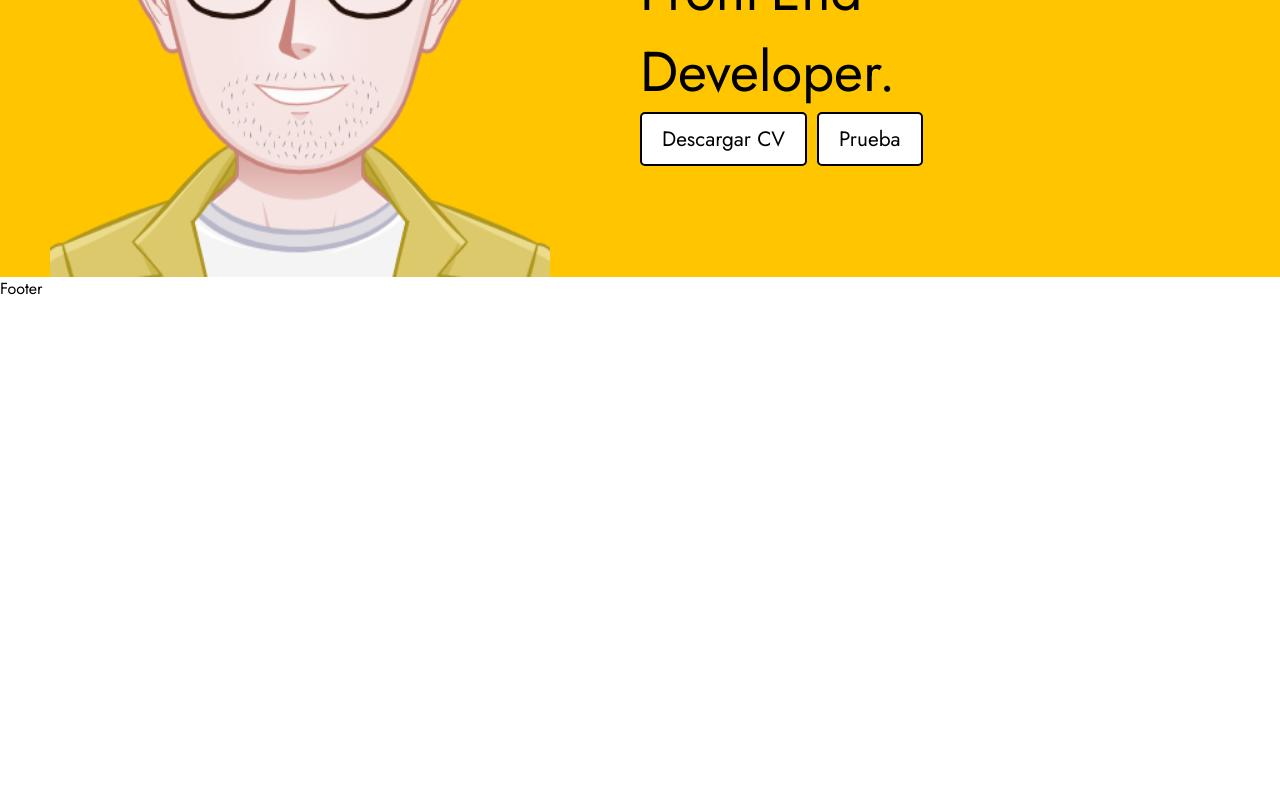
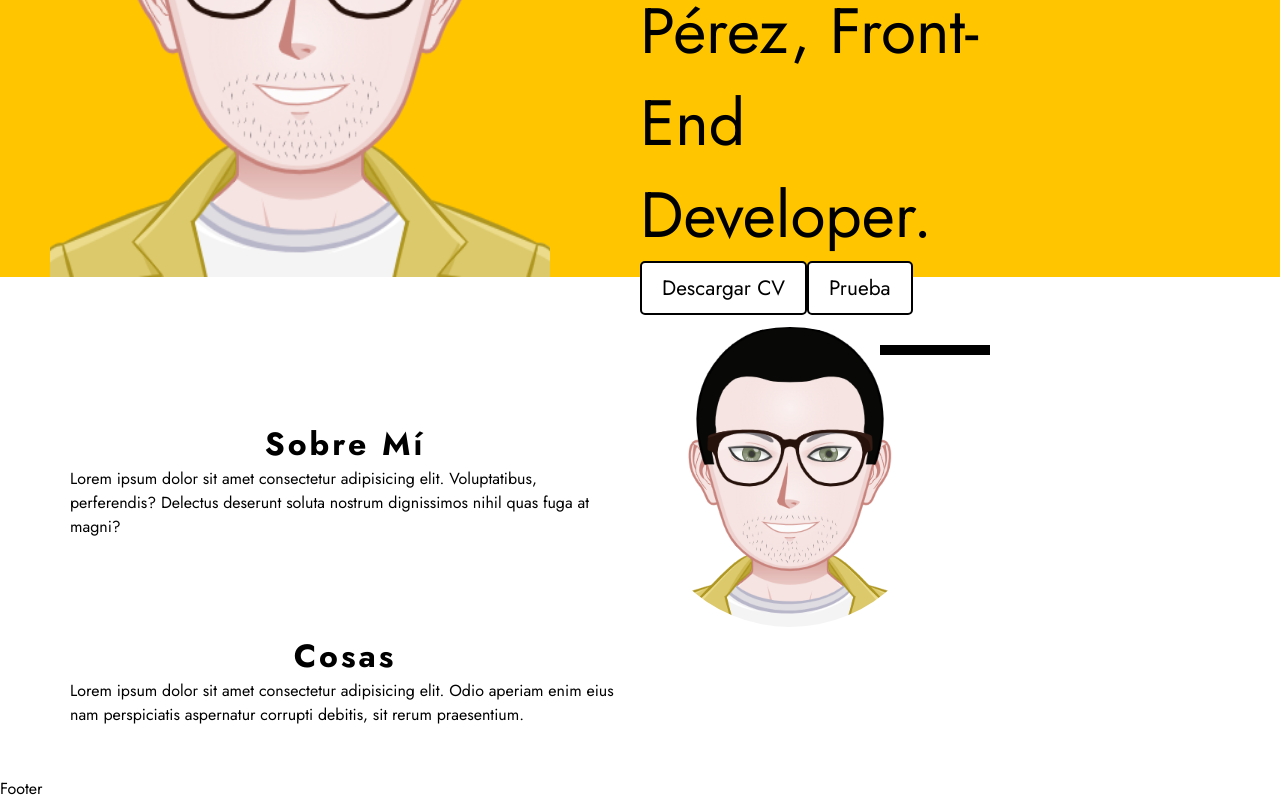
Before and after one commit to gapedev/React-Portfolio, a Next.js app: page / in a window 1280 px wide. Shown: the part 349-1149 px from the top of the page. Before the commit the page ends 800 px from the top, so only its background shows below. Built offline with nearby package versions, Linux system fonts and the light colour scheme.

Commit message:
feat: sección about y botón conoceme

```diff
--- /dev/null
+++ b/components/about.jsx
@@ -0,0 +1,24 @@
+import Image from 'next/image';
+import gabi from '../public/img/gabi.png';
+
+
+const About = () => {
+    return (
+
+        <div className="about">
+            <div className="about_text">
+                <h3>Sobre Mí</h3>
+                <p>Lorem ipsum dolor sit amet consectetur adipisicing elit. Voluptatibus, perferendis? Delectus deserunt soluta nostrum dignissimos nihil quas fuga at magni?</p>
+            </div>
+            <div className='about_img'>
+                <Image src={gabi} alt="yo" width={300} height={300} />
+            </div>
+            <div className="about_text">
+                <h3>Cosas</h3>
+                <p>Lorem ipsum dolor sit amet consectetur adipisicing elit. Odio aperiam enim eius nam perspiciatis aspernatur corrupti debitis, sit rerum praesentium.</p>
+            </div>
+        </div>
+    )
+}
+
+export default About;
--- a/components/navbar.jsx
+++ b/components/navbar.jsx
@@ -10,7 +10,7 @@ const Navbar = () => {
             <div className="navbar_menu">
                 <ul>
                     <li><Link href='/'>Home</Link></li>
-                    <li><Link href='/about'>Currículum</Link></li>
+                    <li><Link href='/curriculum'>Currículum</Link></li>
                     <li><Link href='/portfolio'>Portfolio</Link></li>
                     <li><Link href='/proyectos'>Proyectos</Link></li>
                     <li><Link href='/contacto'>Contacto</Link></li>
--- a/components/presentacion.jsx
+++ b/components/presentacion.jsx
@@ -16,6 +16,9 @@ const Presentacion = () => {
                 text="Descargar CV"/>
                 <Boton
                 text="Prueba"/>
+                <div className='presentacion_about'>
+                <p>Conóceme</p>
+                </div>
             </div>
         </div>
     )
--- a/pages/about/index.jsx
+++ b/pages/curriculum/index.jsx
@@ -2,7 +2,7 @@
 const About = () => {
     return (
         <div>
-            <p>Hola About</p>
+            <p>Hola Currículum</p>
         </div>
     )
 }
--- a/pages/index.js
+++ b/pages/index.js
@@ -1,9 +1,11 @@
 import Presentacion from "../components/presentacion";
+import About from "../components/about";
 
 export default function Home() {
   return (
     <>
       <Presentacion />
+      <About />
     </>
   )
 }
--- a/styles/base/_variables.scss
+++ b/styles/base/_variables.scss
@@ -1,3 +1,5 @@
+/*** Colors ***/
+
 $primary: #ffc600;
 $black: #000000;
 $white: #FFFFFF;
--- /dev/null
+++ b/styles/components/_about.scss
@@ -0,0 +1,37 @@
+@use '../base' as *;
+
+.about {
+    display: grid;
+    grid-template-columns: repeat(auto-fill, minmax(480px, 1fr));
+    grid-row: auto;
+    justify-content: space-around;
+    align-items: center;
+    padding: 50px;
+    width: 100%;
+
+    &_text {
+        padding: 0 20px;
+        h3 {
+            text-align: center;
+            font-size: 2rem;
+            letter-spacing: 3px;
+
+            // border-bottom: 2px solid $primary;
+            // &:hover {
+            //     box-shadow:inset 0 -30px 0 0 $primary;
+            // }
+        }
+        p {
+            text-align: left;
+            line-height: 1.5;
+        }
+    }
+
+    &_img {
+        img {
+            border-radius: 50%;
+            margin: 0 auto;
+        }
+    }
+
+}
--- a/styles/components/_index.scss
+++ b/styles/components/_index.scss
@@ -2,3 +2,4 @@
 @forward './navbar';
 @forward './presentacion';
 @forward './boton';
+@forward './about';
--- a/styles/components/_presentacion.scss
+++ b/styles/components/_presentacion.scss
@@ -12,14 +12,14 @@
         h1 {
             background-color: $white;
             border-radius: 5px;
-            font-size: 4rem;
+            font-size: 5rem;
             padding: 0px 10px;
             width: 70%;
             text-transform: uppercase;
         }
 
         h2 {
-            font-size: 3.5rem;
+            font-size: 4rem;
             font-weight: 300;
             width: 70%;
         }
@@ -28,4 +28,33 @@
             margin: 0 10px;
         }
     }
+
+    &_about {
+        display: flex;
+        justify-content:center;
+
+        p {
+            color: $white;
+            font-size: 1.5rem;
+            position: relative;
+            outline-width:0 ;
+
+            &:after {
+                content: "";
+                position: absolute;
+                top: 30px;
+                left: 0;
+                background-color: $black;
+                box-shadow: inset 0 -1px 0 0 $black;
+                height: 10px;
+                transition: all 0.4s ease-in-out;
+                width: 100%;
+            }
+
+            &:hover:after {
+                box-shadow: inset 0 -50px 0 0 $black;
+                height: 50px;
+            }
+        }
+    }
 }
```
